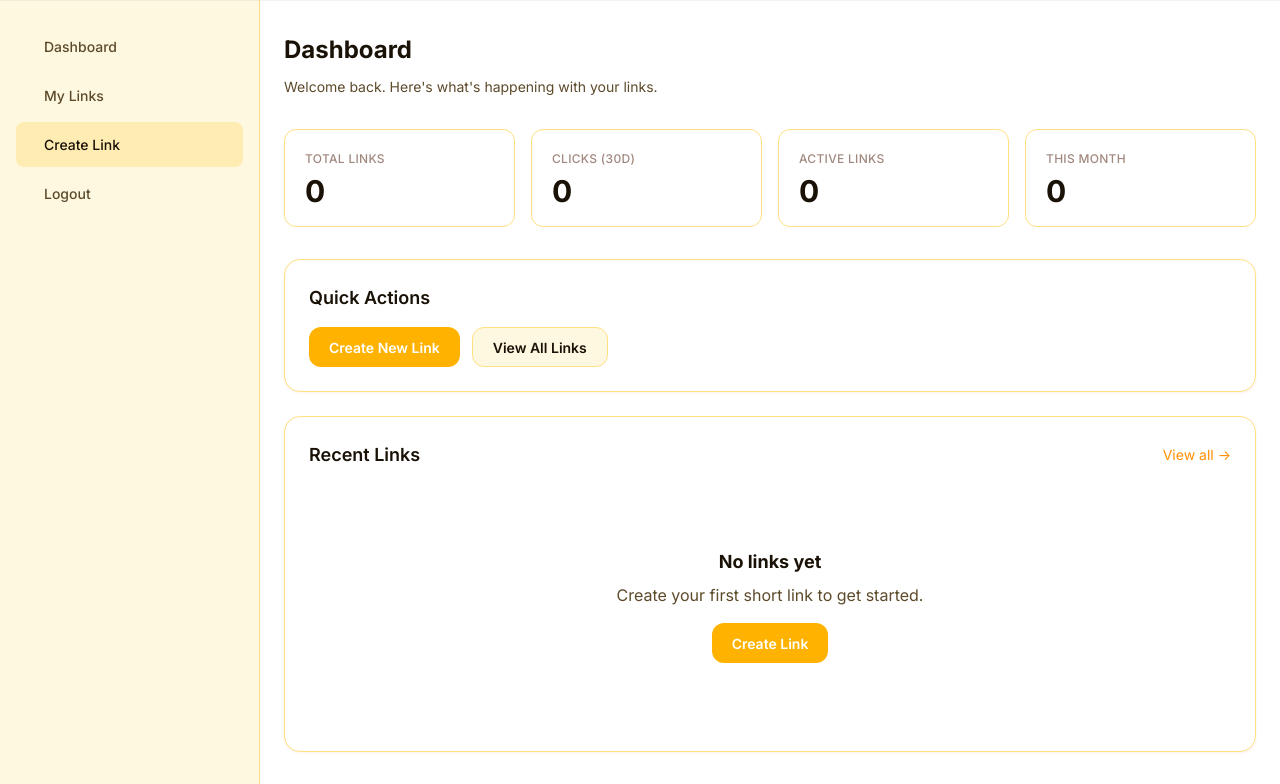
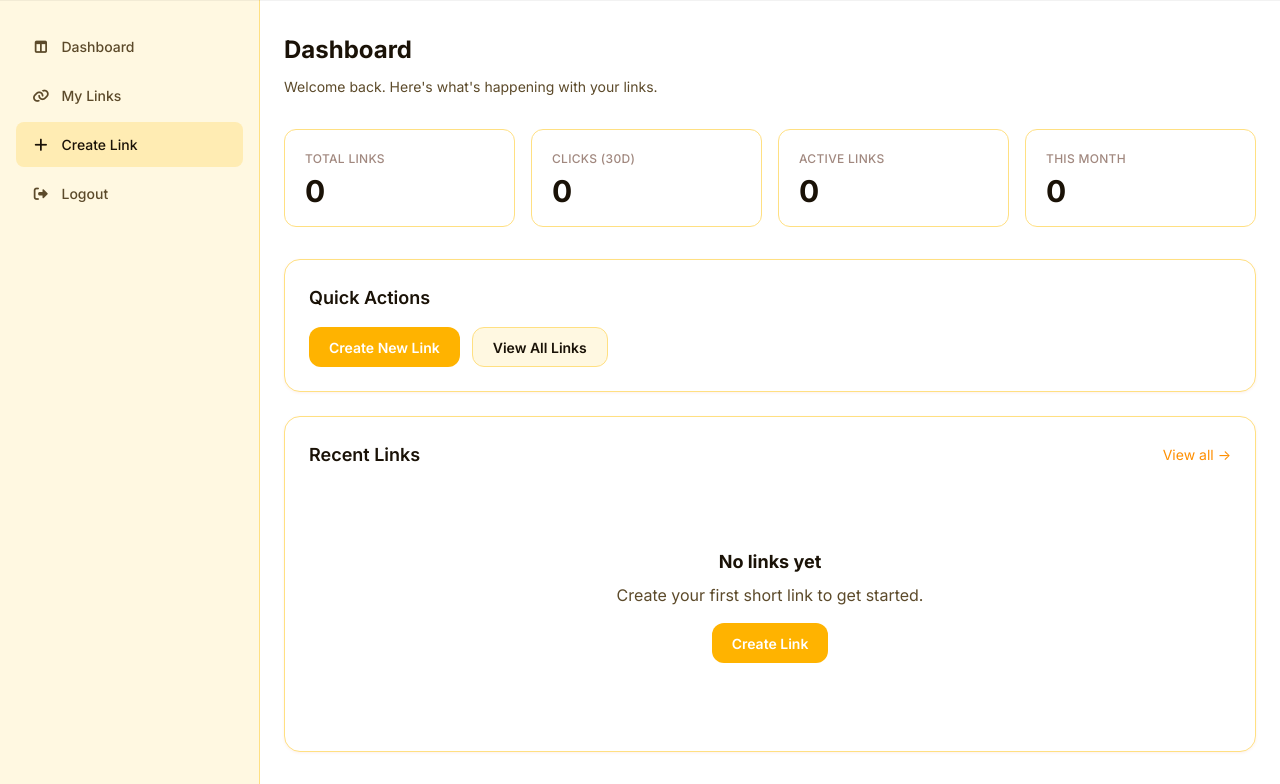
Before and after one commit to amk2406/linkvault, a Node project: template public/views/dashboard.ejs in a window 1280 px wide. Shown: the part 64-848 px from the top of the page. Run offline with Node 20 templates, Linux system fonts and the light colour scheme; the template is opened without the code that fills it, so the values that code supplies are empty.

Commit message:
fix: correct font-awesome class usage in dashboard and remove duplicate stylesheet link

```diff
--- a/public/views/dashboard.ejs
+++ b/public/views/dashboard.ejs
@@ -13,6 +13,7 @@
   <link rel="apple-touch-icon" href="/icons/png/apple-tourch.png">
 
   <link rel="preconnect" href="/style/font-icon/css/all.min.css" />
+  <link rel="stylesheet" href="/style/font-icon/css/all.min.css" />
   <link rel="preconnect" href="/style/font/inter-family.woff2" />
   <link rel="stylesheet" href="/style/properties.css" />
   <link rel="stylesheet" href="/style/font.css" />
@@ -38,7 +39,7 @@
     <aside class="sidebar">
       <nav class="sidebar-nav">
         <a href="/dashboard" class="sidebar-link">
-          <span class="fa-solid fa-table-columns"></span> Dashboard
+          <span class="fa fa-table-columns"></span> Dashboard
         </a>
         <a href="/links" class="sidebar-link">
           <span class="fa fa-link"></span> My Links
```
